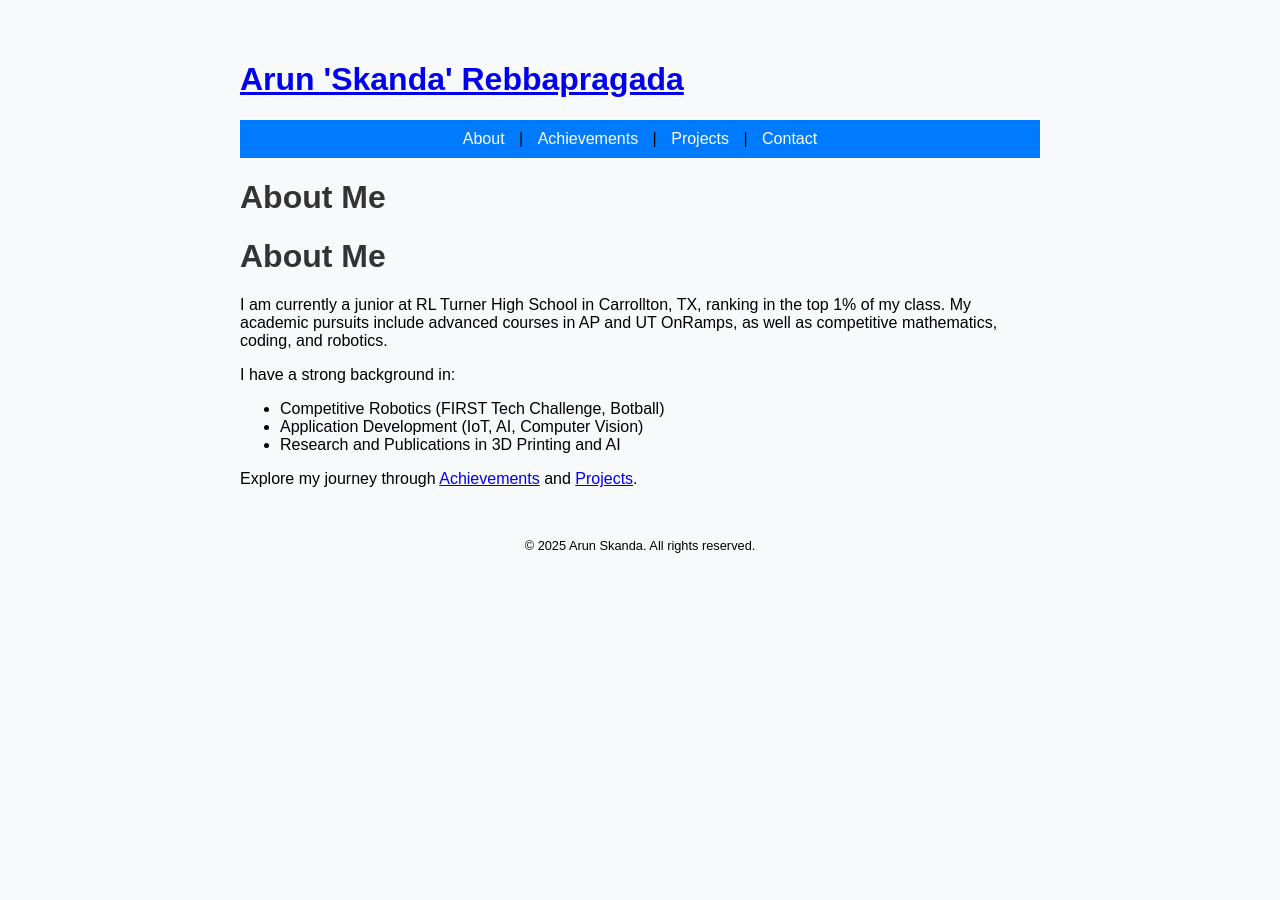
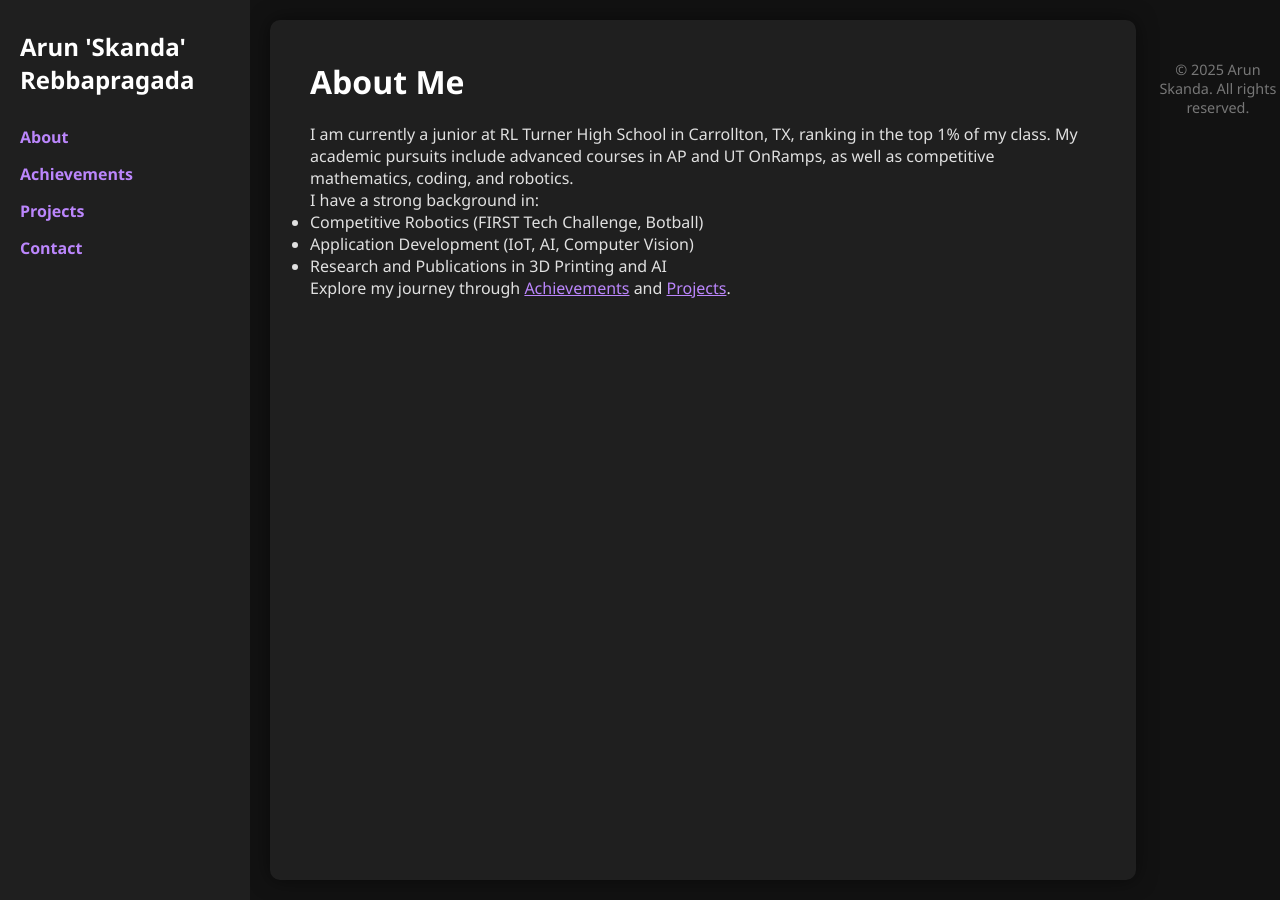
Before and after one commit to skandacode/skandacode.github.io, a Jekyll site: the page built from about.md, in a window 1280 px wide. Built offline with Jekyll 4.4.1, drawn with Linux system fonts in a browser that asks for light colours.

Commit message:
cool fixes

```diff
--- a/_layouts/default.html
+++ b/_layouts/default.html
@@ -1,26 +1,33 @@
 <!DOCTYPE html>
-<html>
+<html lang="en">
 <head>
+    <meta charset="UTF-8">
+    <meta name="viewport" content="width=device-width, initial-scale=1.0">
     <title>{{ page.title }} | {{ site.title }}</title>
     <link rel="stylesheet" type="text/css" href="{{ '/assets/styles.css' | relative_url }}">
 </head>
 <body>
-    <header>
-        <h1><a href="{{ '/' | relative_url }}">{{ site.title }}</a></h1>
+
+    <!-- Sidebar -->
+    <aside>
+        <h1><a href="{{ '/' | relative_url }}" style="color: white; text-decoration: none;">{{ site.title }}</a></h1>
         <nav>
-            <a href="{{ '/about.html' | relative_url }}">About</a> |
-            <a href="{{ '/achievements.html' | relative_url }}">Achievements</a> |
-            <a href="{{ '/projects.html' | relative_url }}">Projects</a> |
-            <a href="{{ '/contact.html' | relative_url }}">Contact</a>
+            <a href="{{ '/about' | relative_url }}">About</a>
+            <a href="{{ '/achievements' | relative_url }}">Achievements</a>
+            <a href="{{ '/projects' | relative_url }}">Projects</a>
+            <a href="{{ '/contact' | relative_url }}">Contact</a>
         </nav>
-    </header>
+    </aside>
 
+    <!-- Main content -->
     <main>
         {{ content }}
     </main>
 
+    <!-- Footer -->
     <footer>
         <p>&copy; 2025 {{ site.author }}. All rights reserved.</p>
     </footer>
+
 </body>
 </html>
--- a/about.md
+++ b/about.md
@@ -3,7 +3,6 @@ layout: page
 title: About Me
 ---
 
-# About Me
 
 I am currently a junior at RL Turner High School in Carrollton, TX, ranking in the top 1% of my class. My academic pursuits include advanced courses in AP and UT OnRamps, as well as competitive mathematics, coding, and robotics.
 
--- a/assets/styles.css
+++ b/assets/styles.css
@@ -1,29 +1,89 @@
-body {
-    font-family: Arial, sans-serif;
-    max-width: 800px;
-    margin: 20px auto;
-    padding: 20px;
-    background-color: #f8f9fa;
+/* Reset */
+* {
+    box-sizing: border-box;
+    margin: 0;
+    padding: 0;
 }
 
-h1 {
-    color: #333;
+/* Body + Layout */
+body {
+    display: flex;
+    min-height: 100vh;
+    font-family: 'Segoe UI', Tahoma, Geneva, Verdana, sans-serif;
+    background: #121212;
+    color: #e0e0e0;
 }
 
-nav {
-    background-color: #007bff;
-    padding: 10px;
-    text-align: center;
+/* Sidebar */
+aside {
+    width: 250px;
+    background: #1f1f1f;
+    color: white;
+    padding: 30px 20px;
+    flex-shrink: 0;
+    position: sticky;
+    top: 0;
+    height: 100vh;
 }
 
-nav a {
-    color: white;
-    margin: 0 10px;
-    text-decoration: none;
+aside h1 {
+    font-size: 24px;
+    margin-bottom: 30px;
 }
 
+aside nav a {
+    display: block;
+    color: #bb86fc;
+    margin: 15px 0;
+    text-decoration: none;
+    font-weight: bold;
+    transition: 0.3s;
+}
+
+aside nav a:hover {
+    color: #03dac6;
+}
+
+/* Main content */
+main {
+    flex-grow: 1;
+    padding: 40px;
+    background: #1f1f1f;
+    margin: 20px;
+    border-radius: 10px;
+    box-shadow: 0 0 20px rgba(0,0,0,0.5);
+}
+
+/* Headings */
+h1, h2, h3 {
+    color: #ffffff;
+    margin-bottom: 20px;
+}
+
+/* Links inside main */
+main a {
+    color: #bb86fc;
+    text-decoration: underline;
+}
+
+main a:hover {
+    color: #03dac6;
+}
+
+/* Footer */
 footer {
     text-align: center;
-    margin-top: 50px;
-    font-size: 0.8em;
+    margin-top: 40px;
+    font-size: 0.9em;
+    color: #777;
+    padding: 20px 0;
 }
+
+/* Images */
+img {
+    max-width: 100%;
+    height: auto;
+    display: block;
+    margin: 20px auto;
+    border-radius: 8px;
+}
```
